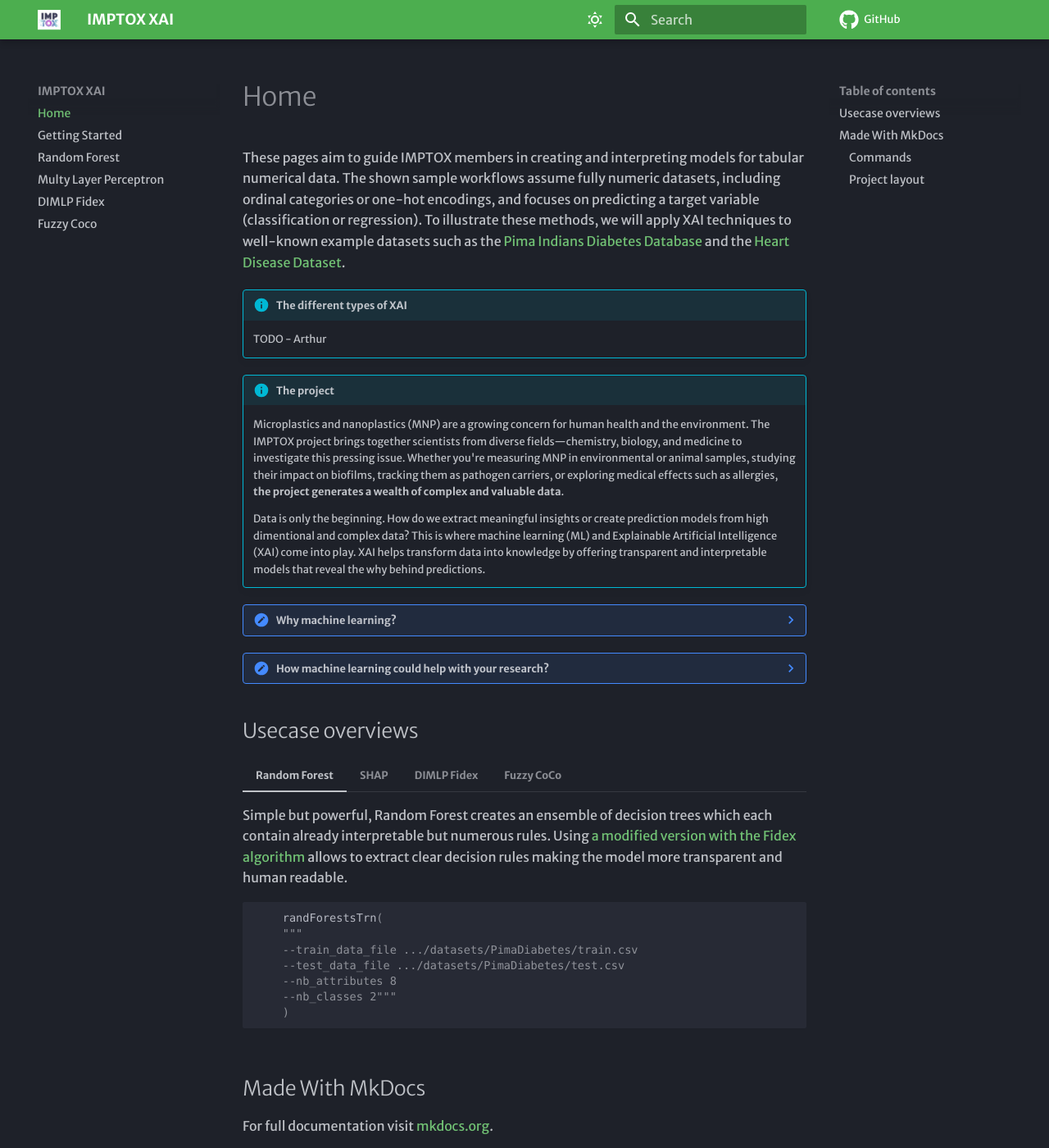
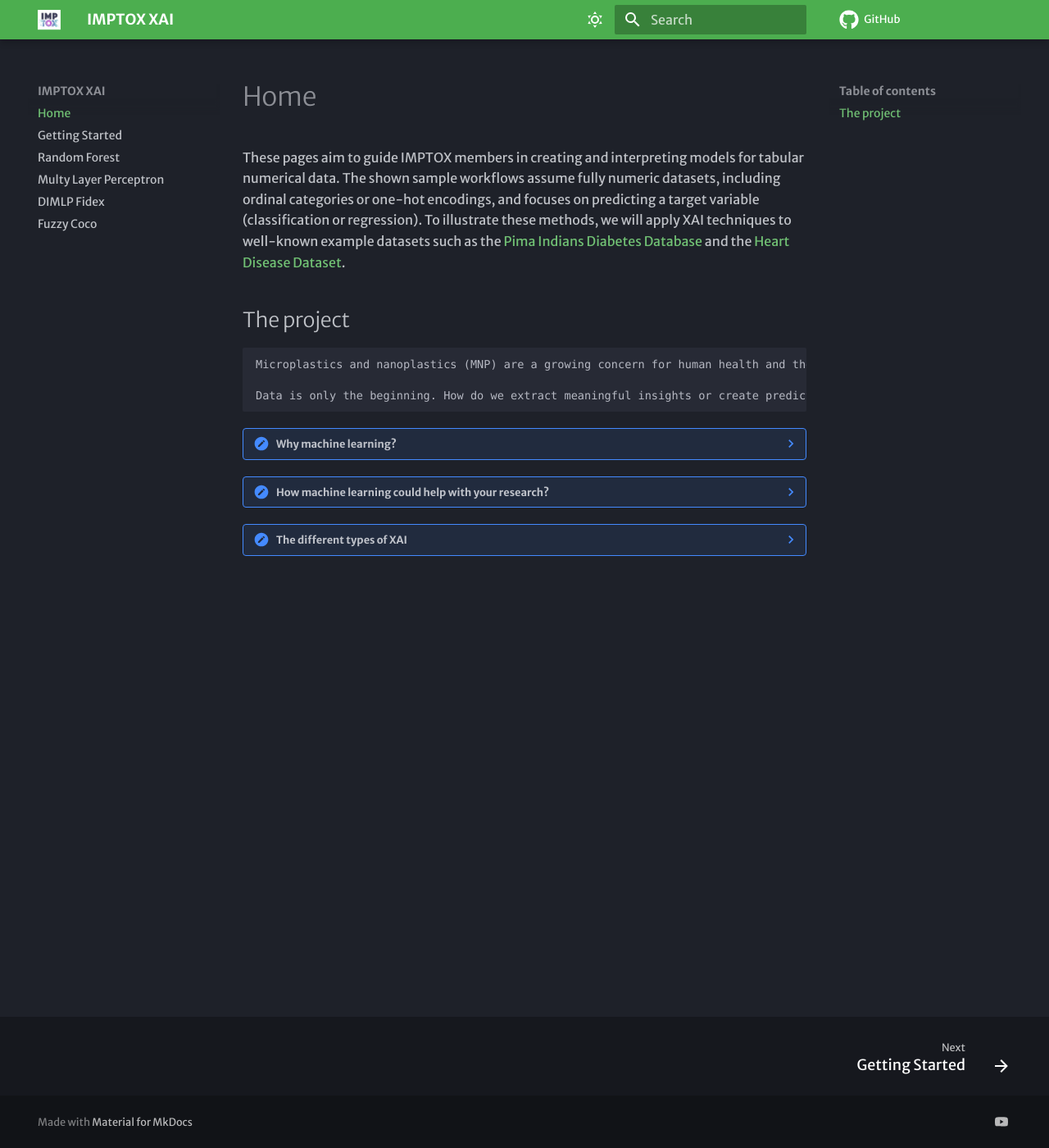
Before and after one commit to ThibaultSchowing/IMPTOX_XAI, an MkDocs documentation site: the page built from docs/index.md, in a window 1280 px wide and 1400 px high. Shown: the whole window at 82% size. Built offline with MkDocs 1.6.1 and Material for MkDocs 9.7.7, drawn with Linux system fonts in a browser that asks for light colours; some web fonts are replaced; comment, search, counter and statistics services are not loaded; some of the changed text lies outside the part shown.

Commit message:
update doc

````diff
--- a/docs/index.md
+++ b/docs/index.md
@@ -2,12 +2,9 @@
 
 These pages aim to guide IMPTOX members in creating and interpreting models for tabular numerical data. The shown sample workflows assume fully numeric datasets, including ordinal categories or one-hot encodings, and focuses on predicting a target variable (classification or regression). To illustrate these methods, we will apply XAI techniques to well-known example datasets such as the [Pima Indians Diabetes Database](https://www.kaggle.com/datasets/uciml/pima-indians-diabetes-database) and the [Heart Disease Dataset](https://www.kaggle.com/datasets/johnsmith88/heart-disease-dataset).
 
-!!! info "The different types of XAI"
-
-    TODO - Arthur
 
 
-!!! info "The project"
+## The project
 
     Microplastics and nanoplastics (MNP) are a growing concern for human health and the environment. The IMPTOX project brings together scientists from diverse fields—chemistry, biology, and medicine to investigate this pressing issue. Whether you're measuring MNP in environmental or animal samples, studying their impact on biofilms, tracking them as pathogen carriers, or exploring medical effects such as allergies, **the project generates a wealth of complex and valuable data**.
 
@@ -25,77 +22,6 @@ These pages aim to guide IMPTOX members in creating and interpreting models for
     - **Pathogen Risks:** Can we uncover hidden relationships between microplastic chemical properties and their role in fostering pathogen growth?
     - **Health Predictions:** Is it possible to predict health outcomes, such as allergic responses, based on exposure to microplastics combined with patient genotype ?
 
-## Usecase overviews
+??? note "The different types of XAI"
 
-=== "Random Forest"
-
-    Simple but powerful, Random Forest creates an ensemble of decision trees which each contain already interpretable but numerous rules. Using [a modified version with the Fidex algorithm](https://hes-xplain.github.io/documentation/dimlpfidex/training-methods/randforeststrn/) allows to extract clear decision rules making the model more transparent and human readable.
-
-
-
-    ```py
-        randForestsTrn(
-        """
-        --train_data_file .../datasets/PimaDiabetes/train.csv
-        --test_data_file .../datasets/PimaDiabetes/test.csv
-        --nb_attributes 8
-        --nb_classes 2"""
-        )
-    ```
-
-=== "SHAP"
-
-    SHAP illustrates how each feature contributes to the prediction by indicating whether it pushes the outcome higher or lower compared to the baseline. Positive SHAP values suggest an upward influence on the prediction, while negative values indicate a downward influence, providing a clear understanding of each feature's impact direction.
-
-    Here we show the global impact of each feature averaged over all test samples:
-
-    ![Average influence of variables](./assets/img/GSHAP_MLP.png)
-
-    It is possible to analyse the variable for each test sample or group of samples, for instance all false negatives, to analyze which feature might influence the results:
-
-    ![Average influence of variables for False Negatives](./assets/img/GSHAP_MLP_FN.png)
-
-
-=== "DIMLP Fidex"
-
-    ```py
-    def main():
-        print("Hello world!")
-
-    if __name__ == "__main__":
-        main()
-    ```
-=== "Fuzzy CoCo"
-
-    ```py
-    def main():
-        print("Hello world!")
-
-    if __name__ == "__main__":
-        main()
-    ```
-
-
-
-
-## Made With MkDocs
-
-For full documentation visit [mkdocs.org](https://www.mkdocs.org).
-
-### Commands
-
-* `mkdocs new [dir-name]` - Create a new project.
-* `mkdocs serve` - Start the live-reloading docs server.
-* `mkdocs build` - Build the documentation site.
-* `mkdocs -h` - Print help message and exit.
-
-### Project layout
-
-    mkdocs.yml    # The configuration file.
-    docs/
-        index.md  # The documentation homepage.
-        ...       # Other markdown pages, images and other files.
-
-
-
-[Documentation](https://squidfunk.github.io/mkdocs-material/getting-started/)!
+    TODO - ABE
````
Also changed, not shown: docs/aInstallation.md (+93 -17 lines), docs/bRandom-Forest.md (+15 -1 lines).
